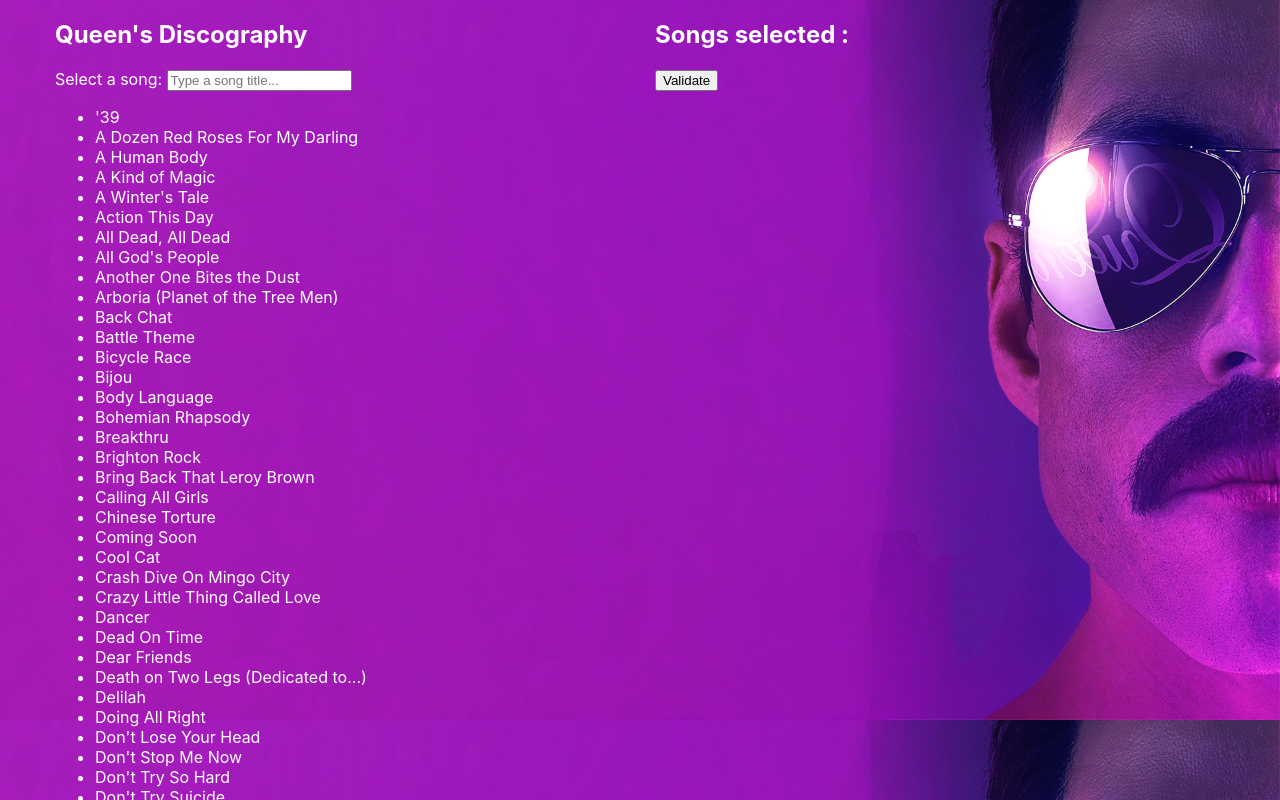
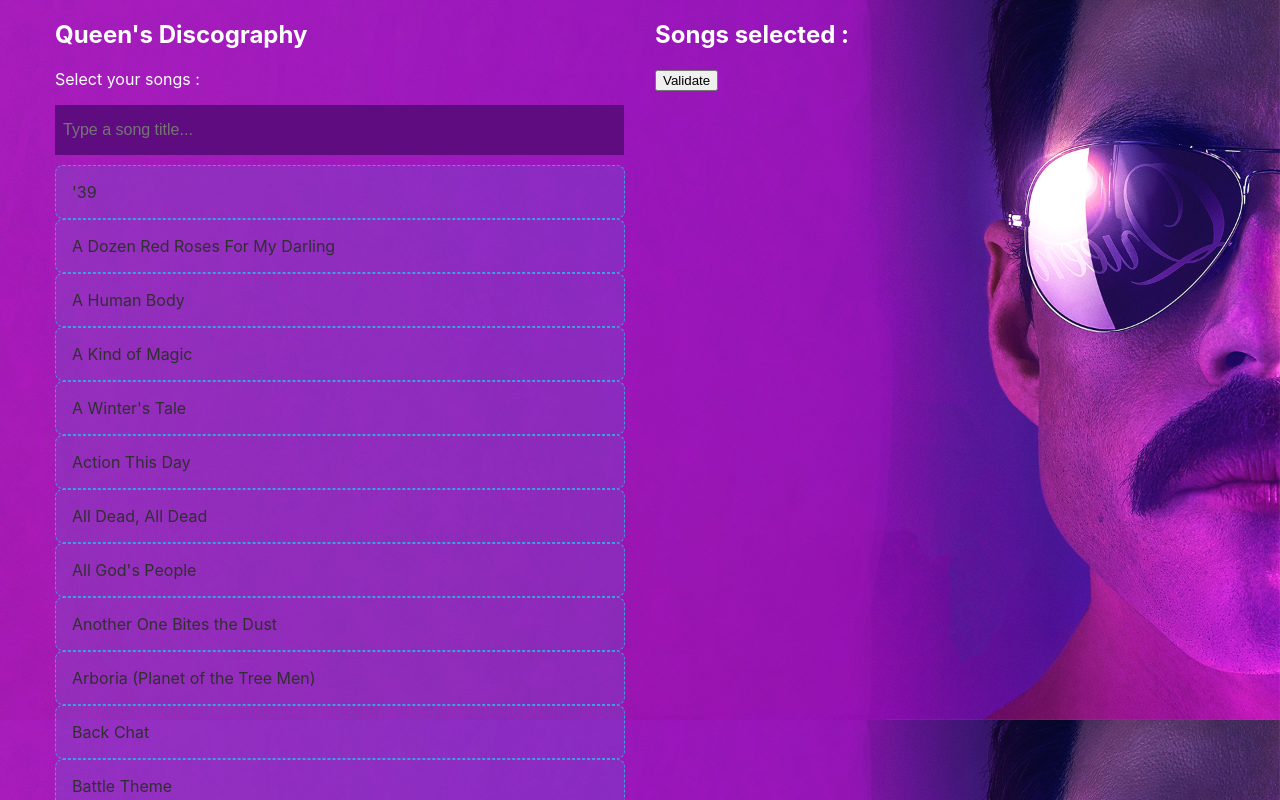
Before and after one commit to Matthiasadams59/react-song-selector, a React (Create React App) app: page / in a window 1280 px wide. Shown: the top 800 px of the page. Built offline with nearby package versions, Linux system fonts and the light colour scheme.

Commit message:
more css

```diff
--- a/src/SongFilter.js
+++ b/src/SongFilter.js
@@ -17,7 +17,7 @@
 		return (
 			<div className="bs-col-6-knockoff">
 				<h2>Queen's Discography</h2>
-				<label htmlFor="songFilter">Select a song: </label>
+				<p>Select your songs : </p>
 				<input type="text" value={this.state.filter} onChange={this.updateFilter} id="songFilter" placeholder="Type a song title..."></input>
 				{this.state.showResults ? <ListSongs selectSong={this.props.selectSong} songselection={this.state.songsFiltered} /> : null}
 			</div>
--- a/src/index.css
+++ b/src/index.css
@@ -11,8 +11,39 @@
   background-size: 100%;
 }
 
+input {
+  width: 97%;
+  padding: 16px 8px;
+  font-size: 16px;
+  outline: none;
+  background-color: rgb(96, 12, 129);
+  border: none;
+  color: #5C393D;
+}
+
+ul {
+  list-style-type: none;
+  margin-top: 10px;
+  padding: 0;
+}
+
+
+li {
+  position: relative;
+  border-radius: 8px;
+  color: #303030;
+  padding: 1em;
+  display: block;
+  text-decoration: none;
+  border: 1px dashed #3b9fe2;
+  background: rgba(59,159,226,.15);
+}
+
 li:hover {
-  background-color: #6e7aea;
+  outline: none;
+  background: white;
+  color: #3b9fe2;
+  box-shadow: 0 0 .3em silver;
 }
 
 code {
```
